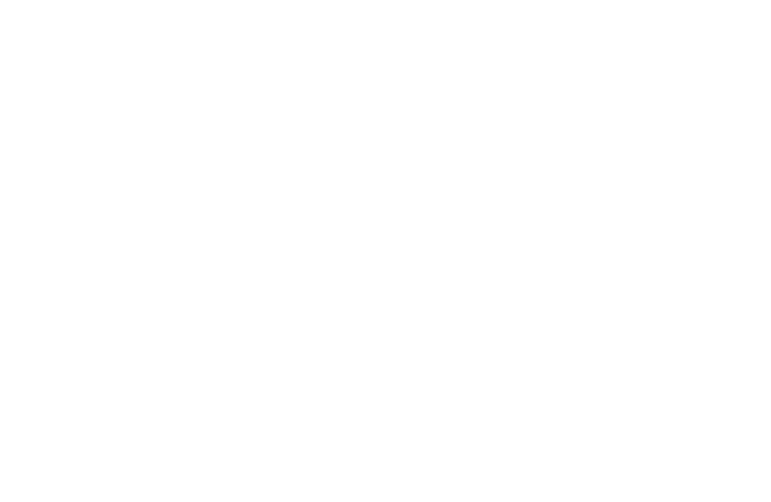
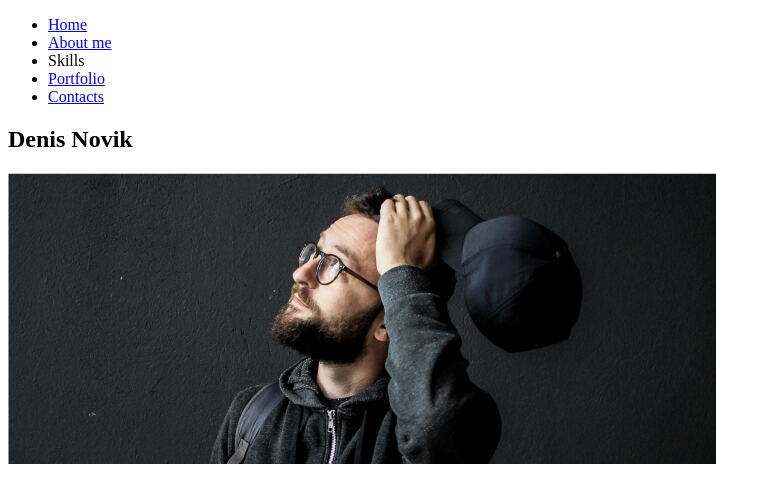
Before and after one commit to Stanislav2301/Denis-Novik-Portfolio, a plain HTML site: page index.html in a window 1280 px wide. Shown: the whole page, without its empty margins (0-771 px from the left). Drawn offline with Linux system fonts and the light colour scheme.

Commit message:
added-header-and-first-section

```diff
--- a/index.html
+++ b/index.html
@@ -7,6 +7,22 @@
     <title>Denis Novik Portfolio</title>
 </head>
 <body>
-
+    <header>
+        <nav>
+            <ul>
+                <li><a href="#">Home</a></li>
+                <li><a href="#">About me</a></li>
+                <li><a href="#"></a>Skills</li>
+                <li><a href="#">Portfolio</a></li>
+                <li><a href="#">Contacts</a></li>
+            </ul>
+        </nav>
+    </header>
+    <main>
+        <section>
+            <h1>Denis Novik</h1>
+            <img src="./img/hero.jpg" alt="Denis-Novik-photo">
+        </section>
+    </main>
 </body>
 </html>
```
Also changed, not shown: img/hero.jpg (added).
